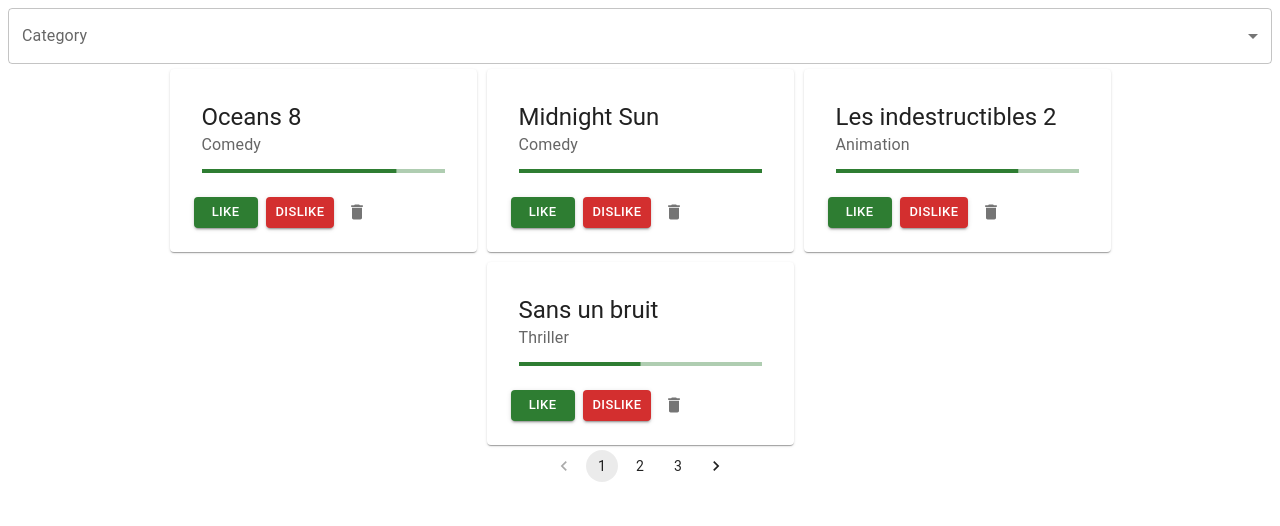
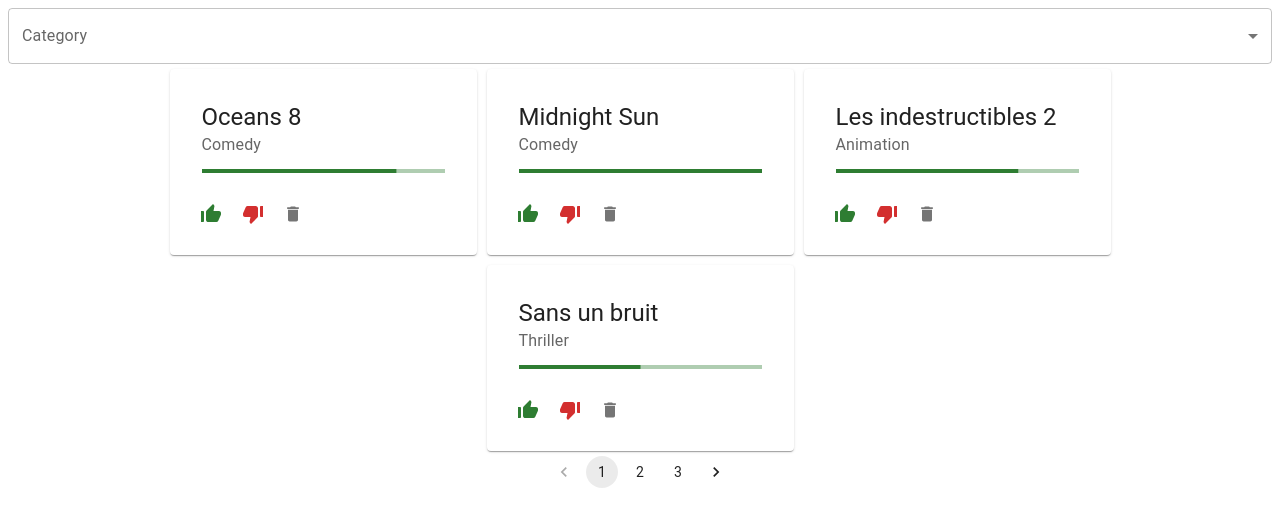
Before and after one commit to pintodav75/particeep-test, a React (Create React App) app: page / in a window 1280 px wide. Shown: the top 526 px of the page. Built offline with nearby package versions, Linux system fonts and the light colour scheme.

Commit message:
ajout like reducer

```diff
--- a/src/components/movieFilter.js
+++ b/src/components/movieFilter.js
@@ -11,11 +11,14 @@ const uniqueArray = (a) => a.filter(function(item, pos) {
     return a.indexOf(item) == pos;
 })
 
-const MovieFilter = ({ movies, updateFilter }) => {
+const MovieFilter = ({ movies, updateFilter, filter }) => {
     const categories = uniqueArray(movies.map(m => m.category))
 
     const onSelect = (e) => {
-        updateFilter(e.target.value)
+        if (e.target.value == undefined)
+            updateFilter('')
+        else
+            updateFilter(e.target.value)
     }
 
     return (
@@ -31,10 +34,16 @@ const MovieFilter = ({ movies, updateFilter }) => {
                 <Select
                     labelId="demo-simple-select-label"
                     id="demo-simple-select"
-                    value=""
-                    label="Category"
+                    value={filter}
+                    label="All category"
                     onChange={onSelect}
                 >
+                    <MenuItem
+                        key={"41814841"}
+                        name={""}
+                        >
+                        All categories
+                    </MenuItem>
                     {categories.map((name) => (
                         <MenuItem
                             key={name}
@@ -51,6 +60,7 @@ const MovieFilter = ({ movies, updateFilter }) => {
 
 const mapStateToProps = (state) => ({
     movies: state.movies,
+    filter: state.filter,
 })
 
 export default connect(
--- a/src/components/movieList.js
+++ b/src/components/movieList.js
@@ -1,18 +1,23 @@
 import { connect } from 'react-redux'
-import { deleteMovie, deleteLastMovie } from '../redux/actions'
+import { deleteMovie, deleteLastMovie, updateLike } from '../redux/actions'
 import LinearProgress from '@mui/material/LinearProgress';
 import '../css/movies.css'
 import * as React from 'react';
 import Card from '@mui/material/Card';
 import CardActions from '@mui/material/CardActions';
 import CardContent from '@mui/material/CardContent';
-import Button from '@mui/material/Button';
 import Typography from '@mui/material/Typography';
 import IconButton from '@mui/material/IconButton';
 import DeleteIcon from '@mui/icons-material/Delete';
 import Grid from '@mui/material/Grid';
+import ThumbUpAltIcon from '@mui/icons-material/ThumbUpAlt';
+import ThumbDownAltIcon from '@mui/icons-material/ThumbDownAlt';
 
 
+// const uptdateLike = (m) => {
+//     m.likes = m.likes + 1;
+//     console.log(m.likes)
+// }
 
 const lastMovieInCategory = (movies, category) => {
     const categories = movies.filter(m => m.category === category)
@@ -31,7 +36,7 @@ const LikeBar = ({ likes, dislikes }) => {
     )
 }
 
-const MovieList = ({  movies, filter, deleteSimple, deleteLast, page }) => {
+const MovieList = ({  movies, filter, deleteSimple, deleteLast, page, updateLike }) => {
     const moviesFiltered = movies.filter(m => {
         if (filter === '') return true;
         return (m.category === filter)
@@ -56,7 +61,7 @@ const MovieList = ({  movies, filter, deleteSimple, deleteLast, page }) => {
     //         )
     //     })}
     // </div>
-    <div class="main" >
+    <div className="main" >
                     {moviesFilteredPaged.map((m) => {
                         return (
                             <div style={{ padding: 5 }} >
@@ -72,12 +77,15 @@ const MovieList = ({  movies, filter, deleteSimple, deleteLast, page }) => {
                                     <LikeBar likes={m.likes} dislikes={m.dislikes} />
                                 </CardContent>
                                 <CardActions>
-                                    <Button variant="contained" color="success" size="small" >
-                                        Like
-                                    </Button>
-                                    <Button variant="contained" color="error" size="small" >
-                                        Dislike
-                                    </Button>
+                                    <IconButton variant="contained" color="success" size="small" >
+                                        <ThumbUpAltIcon onClick={() => {
+                                            updateLike(m.id)
+                                        }}
+                                        />
+                                    </IconButton>
+                                    <IconButton variant="contained" color="error" size='small' >
+                                        <ThumbDownAltIcon/>
+                                    </IconButton>
                                     <IconButton aria-label="delete" size="small" >
                                         <DeleteIcon fontSize="small" onClick={() => {
                                             if (lastMovieInCategory(movies, m.category))
@@ -104,5 +112,5 @@ const mapStateToProps = (state) => ({
 
 export default connect(
     mapStateToProps,
-    { deleteSimple: deleteMovie,  deleteLast: deleteLastMovie },
+    { deleteSimple: deleteMovie,  deleteLast: deleteLastMovie, updateLike: updateLike },
 )(MovieList);
--- a/src/redux/actionTypes.js
+++ b/src/redux/actionTypes.js
@@ -2,3 +2,4 @@ export const UPDATE_FILTER = "UPDATE_FILTER";
 export const DELETE_MOVIE = "DELETE_MOVIE"
 export const DELETE_LAST_MOVIE = "DELETE_LAST_MOVIE"
 export const SET_PAGE = "SET_PAGE"
+export const UPDATE_LIKE = "UPDATE_LIKE"
--- a/src/redux/actions.js
+++ b/src/redux/actions.js
@@ -3,6 +3,7 @@ import {
   DELETE_MOVIE,
   DELETE_LAST_MOVIE,
   SET_PAGE,
+  UPDATE_LIKE,
 } from "./actionTypes";
 
 export const updateFilter = category => ({
@@ -33,3 +34,10 @@ export const setPage = page => ({
     page
   }
 });
+
+export const updateLike = id => ({
+  type: UPDATE_LIKE,
+  payload: {
+    id
+  }
+});
--- a/src/redux/reducers/movies.js
+++ b/src/redux/reducers/movies.js
@@ -2,6 +2,7 @@ import movies from "../../movies";
 import {
     DELETE_LAST_MOVIE,
     DELETE_MOVIE,
+    UPDATE_LIKE,
 } from '../actionTypes';
 
 const initialState = movies;
@@ -10,6 +11,15 @@ const moviesReducer = (state = initialState, action) => {
     if (action.type === DELETE_MOVIE || action.type === DELETE_LAST_MOVIE) {
         return state.filter((m) => m.id !== action.payload.id);
     }
+    else if ( action.type === UPDATE_LIKE ) {
+        return state.map((m) => {
+            if (m.id === action.payload.id) {
+                return { ...m, likes: m.likes + 1 }
+            } else {
+                return m;
+            }
+        })
+    }
 
     return state;
 };
```
